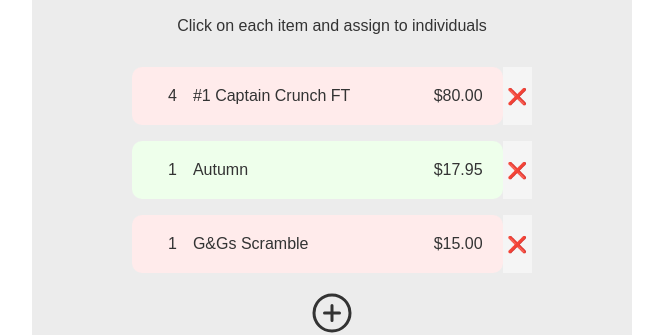
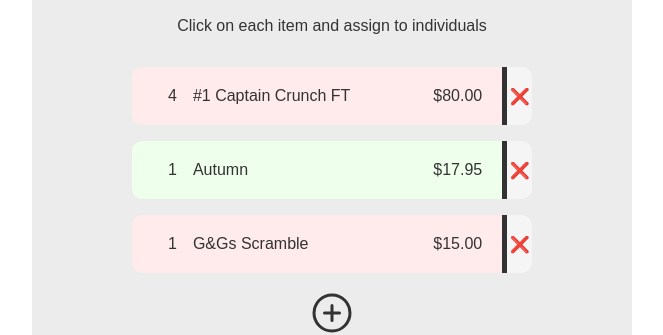
Before and after one commit to jmbo/snap-n-split, a React (Create React App) app in the folder snap-n-split/: page / in a window 1280 px wide. Both pictures are taken after a click on the button "Next Step". Shown: the part 204-539 px from the top of the page, without its empty margins (308-971 px from the left). Built offline with nearby package versions, Linux system fonts and the light colour scheme.

Commit message:
adjusting remove item button borders

```diff
--- a/snap-n-split/src/components/ApplySplits.js
+++ b/snap-n-split/src/components/ApplySplits.js
@@ -44,7 +44,9 @@ function Item({ item, people }) {
             <span>${item.total.toFixed(2)}</span>
           </div>
         </div>
-        <span className="item-remove">❌</span>
+        <div className="item-remove">
+          <span>❌</span>
+        </div>
       </div>
 
       <div className="split-container hidden">
--- a/snap-n-split/src/index.css
+++ b/snap-n-split/src/index.css
@@ -133,7 +133,7 @@ h1 {
   justify-content: space-between;
   background-color: var(--bad-split);
   padding: 20px;
-  border-radius: 10px;
+  border-radius: 10px 0 0 10px;
   width: 100%;
   cursor: pointer;
 }
@@ -150,8 +150,14 @@ h1 {
   width: 2rem;
   padding-top: 20px;
   background-color: var(--neutral-split);
+  border-inline-start: 5px solid;
+  border-radius: 0 10px 10px 0;
   /* height: ; */
   /* cursor: pointer; */
+}
+
+.item-remove span {
+    cursor: pointer;
 }
 
 /* .item-remove::target-text {
```
